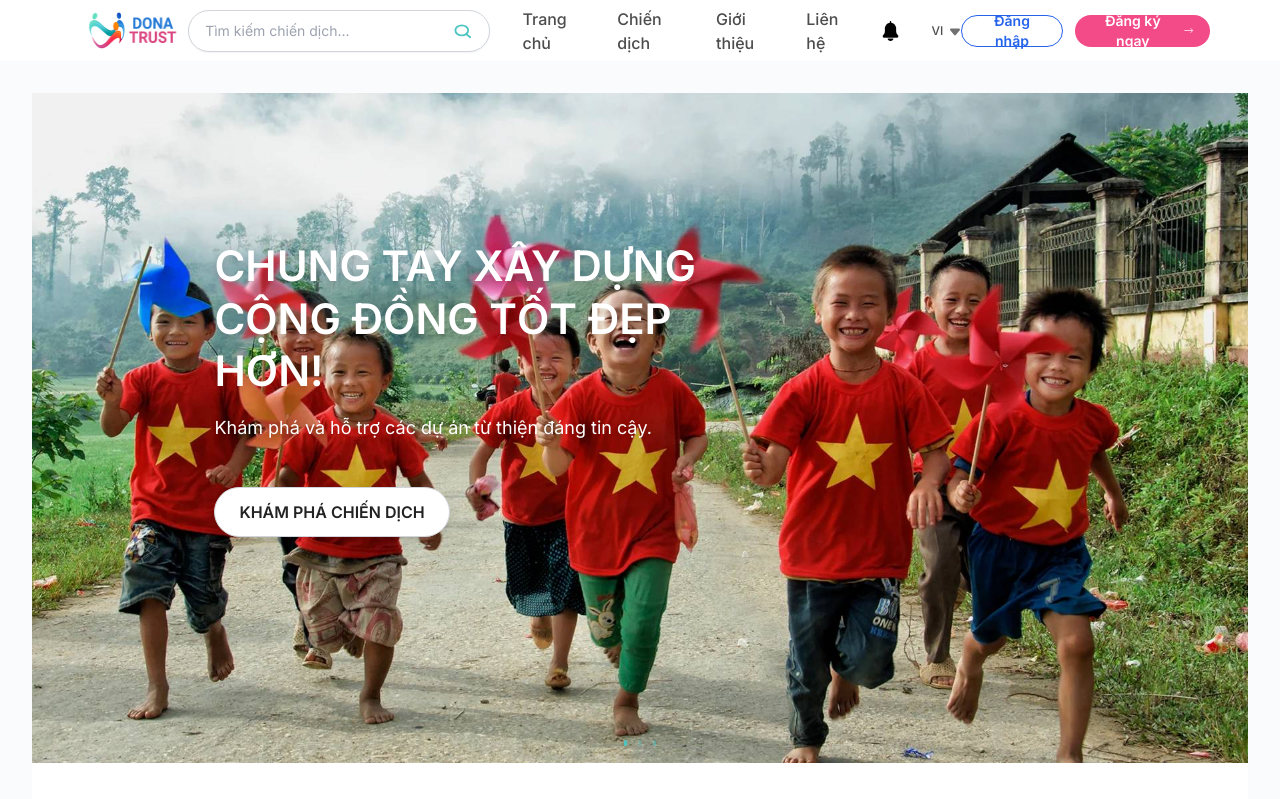
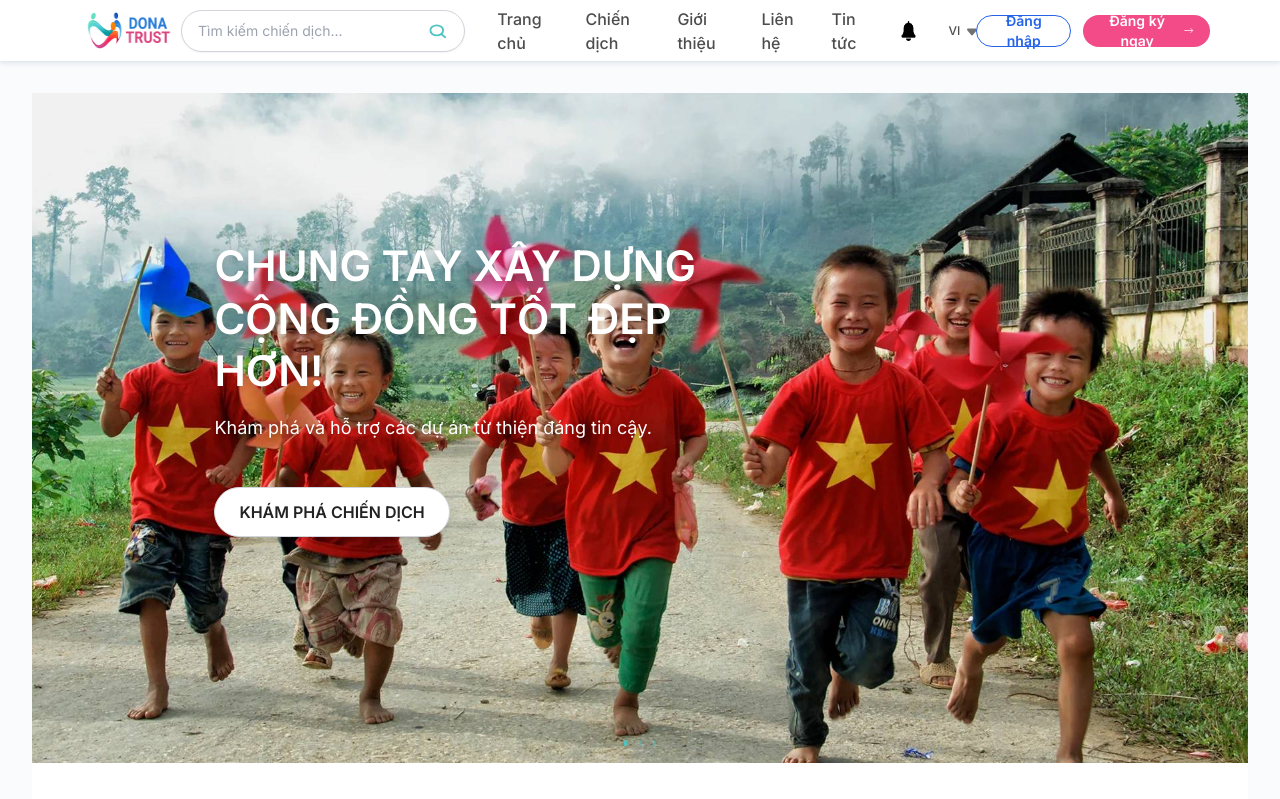
Before and after one commit to sangde130007/DonaTrust-Fe, a React (Vite) app: page / in a window 1280 px wide. Shown: the top 799 px of the page. Built offline with nearby package versions, Linux system fonts and the light colour scheme; no server answers.

Commit message:
update Header

```diff
--- a/src/components/common/Header.jsx
+++ b/src/components/common/Header.jsx
@@ -57,7 +57,7 @@ const Header = () => {
 
   return (
     <>
-      <div className="flex flex-row w-full h-[61px] bg-global-3 shadow-[0px_2px_5px_#abbed166]">
+      <div className="sticky top-0 z-50 flex flex-row w-full h-[61px] bg-global-3 shadow-[0px_2px_5px_#abbed166]">
         <div className="flex flex-row w-full h-full items-center justify-between px-[70px]">
           {/* Logo */}
           <Link to="/" className="flex items-center">
@@ -96,7 +96,12 @@ const Header = () => {
                 >
                   Liên hệ
                 </Link>
-
+                <Link
+                  to="/news"
+                  className="text-base font-medium font-inter text-global-4 hover:text-blue-600"
+                >
+                  Tin tức
+                </Link>
                 <Link to="/notification" className="relative hover:scale-105 transition-transform">
             <img src="/images/bell.png" alt="Thông báo" className="w-5 h-5" />
           </Link>
```
